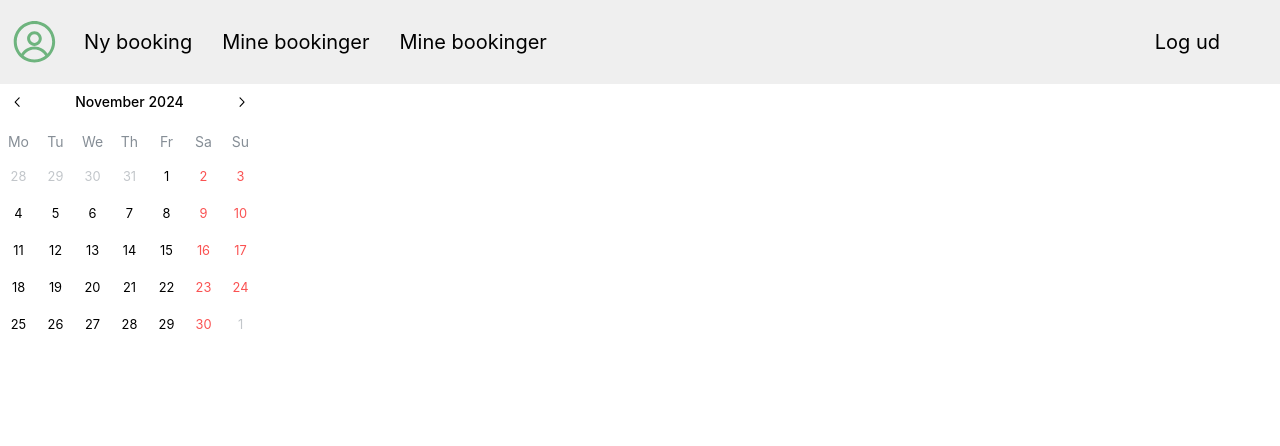
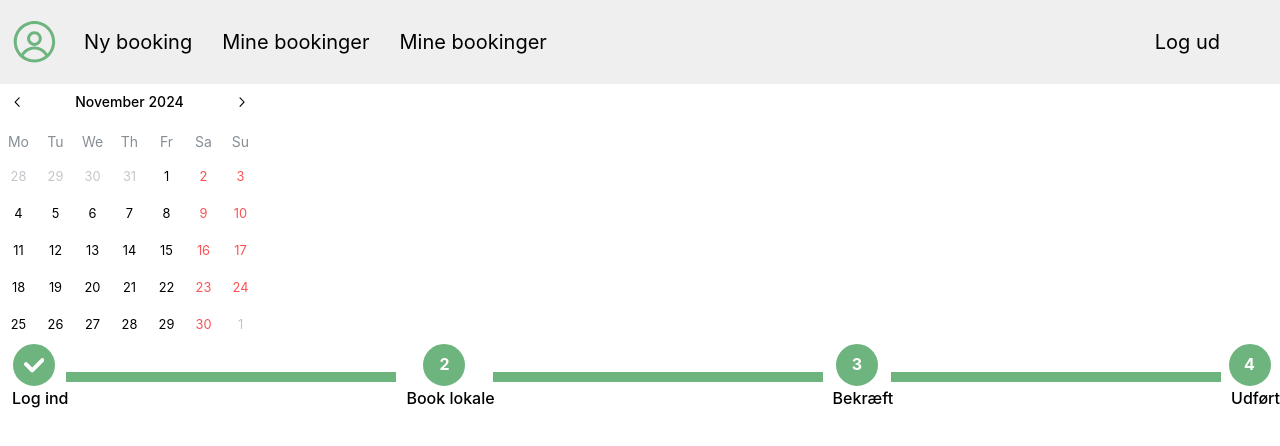
Before and after one commit to cph-mtnl/cphbooking, a React (Vite) app: page /cphbooking/booking in a window 1280 px wide. Shown: the top 446 px of the page. Built offline with nearby package versions, Linux system fonts and the light colour scheme.

Commit message:
3 commit

```diff
--- a/src/components/LoginForm.jsx
+++ b/src/components/LoginForm.jsx
@@ -3,14 +3,13 @@ import { Container } from "@mantine/core";
 import { useState } from "react";
 import { useRouteContext } from "@tanstack/react-router";
 import styles from "./LoginForm.module.css";
-
-
 import '@fortawesome/fontawesome-free/css/all.min.css';
-
+import { createRoute, RouterProvider, useRouteContext } from "@tanstack/react-router";
+import { createBrowserRouter } from "@tanstack/router";
 
 export default function LoginForm() {
   const context = useRouteContext({ from: "/login" });
-  const [name, setName] = useState("");
+  const [name] = useState("");
 
   const containerProps = {
     bg: "var(--mantine-color-blue-light)",
@@ -44,7 +43,6 @@ export default function LoginForm() {
     // 2. Siden ændrer sig
     // Redirecter til /index
     context.navigate("/booking");
-
   }
 
   return (
--- a/src/components/NewCalendar.jsx
+++ b/src/components/NewCalendar.jsx
@@ -3,7 +3,6 @@ import React, { useState } from 'react'
 
 export default function NewCalendar() {
     const [selected, setSelected] = useState([]);
-
 
     const handleSelect = (date) => {
       const isSelected = selected.some((s) => dayjs(date).isSame(s, 'date'));
--- /dev/null
+++ b/src/components/Stepper.jsx
@@ -0,0 +1,18 @@
+import { Stepper as MantineStepper, rem } from '@mantine/core';
+import { useState } from 'react';
+import StyledStepper from './StyledStepper';
+
+function Stepper() {
+  const [active, setActive] = useState(1);
+
+  return (
+    <StyledStepper active={active} onStepClick={setActive}>
+      <MantineStepper.Step label="Log ind"/>
+      <MantineStepper.Step label="Book lokale"/>
+      <MantineStepper.Step label="Bekræft"/>
+      <MantineStepper.Step label="Udført"/>
+    </StyledStepper>
+  );
+}
+
+export default Stepper;
--- /dev/null
+++ b/src/components/StyledStepper.jsx
@@ -0,0 +1,49 @@
+import { useState } from 'react';
+import { Stepper, rem } from '@mantine/core';
+
+function StyledStepper(props) {
+    return (
+      <Stepper
+        styles={{
+          stepBody: {
+            display: 'block',
+
+          },
+
+          step: {
+            padding: 0,
+            display: 'flex',
+            flexDirection: 'column',
+
+          },
+
+          stepIcon: {
+            borderWidth: rem(4),
+            borderColor: '#6eb47e',
+            backgroundColor: '#6eb47e',
+            color: 'white',
+          },
+
+          stepIconInactive:{
+            borderColor: '#f1f3f5',
+            color: 'black',
+            backgroundColor: '#f1f3f5',
+          },
+
+          separator: {
+            marginLeft: rem(-2),
+            marginRight: rem(-2),
+            height: rem(10),
+            backgroundColor: '#6eb47e'
+          },
+
+          separatorInactive:{
+            backgroundColor: '#f1f3f5',
+          },
+
+        }}
+        {...props}
+      />
+    );
+  }
+export default StyledStepper;
--- a/src/routes/__root.tsx
+++ b/src/routes/__root.tsx
@@ -41,7 +41,7 @@ function RootRouteWithLayout() {
 
         <Link style={navBarStyle} to="/booking">Ny booking</Link>
         <Link style={navBarStyle} to="/">Mine bookinger</Link>
-        <Link style={navBarStyle} to="/bookingConfirm">Mine bookinger</Link>
+        <Link style={navBarStyle} to="/loginStudent">Mine bookinger</Link>
 
 
 
--- a/src/routes/booking.lazy.jsx
+++ b/src/routes/booking.lazy.jsx
@@ -1,5 +1,6 @@
 import { createLazyFileRoute } from '@tanstack/react-router';
 import NewCalendar from '../components/NewCalendar';
+import Stepper from '../components/Stepper';
 
 export const Route = createLazyFileRoute('/booking')({
   component: RouteComponent,
@@ -9,6 +10,7 @@ function RouteComponent() {
   return (
     <div>
     <NewCalendar />
+    <Stepper/>
     </div>
   )
 }
--- a/src/routes/loginStudent.lazy.jsx
+++ b/src/routes/loginStudent.lazy.jsx
@@ -1,4 +1,4 @@
-import { createLazyFileRoute } from '@tanstack/react-router'
+import { createLazyFileRoute, useRouteContext} from '@tanstack/react-router'
 import LoginForm from '../components/LoginForm'
 
 export const Route = createLazyFileRoute('/loginStudent')({
```
